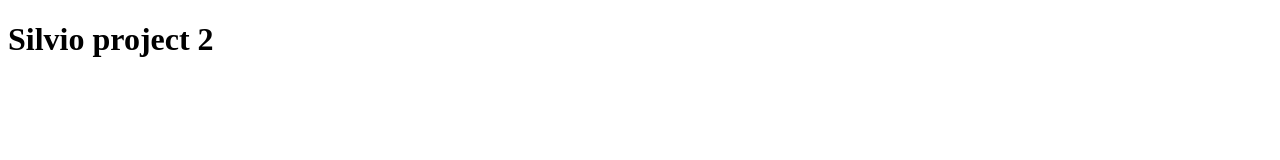
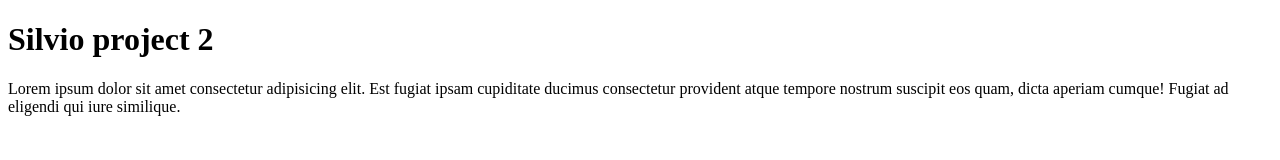
Before and after one commit to silvio15/silvio-project2, a plain HTML site: page index.html in a window 1280 px wide. Drawn offline with Linux system fonts and the light colour scheme.

Commit message:
Dodan paragraf :)

```diff
--- a/index.html
+++ b/index.html
@@ -7,5 +7,8 @@
   </head>
   <body>
     <h1>Silvio project 2</h1>
+    <p>
+      Lorem ipsum dolor sit amet consectetur adipisicing elit. Est fugiat ipsam cupiditate ducimus consectetur provident atque tempore nostrum suscipit eos quam, dicta aperiam cumque! Fugiat ad eligendi qui iure similique.
+    </p>
   </body>
 </html>
```
